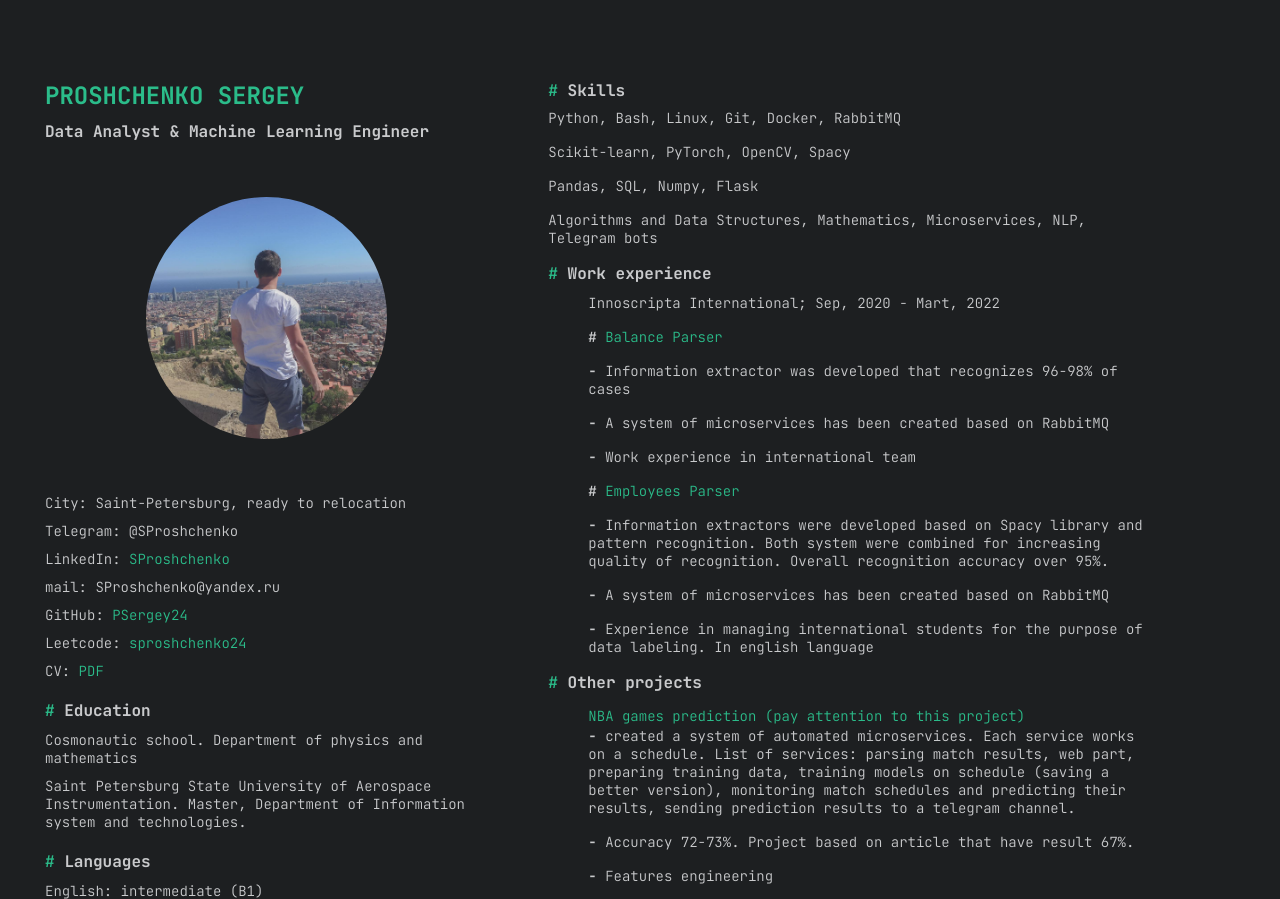
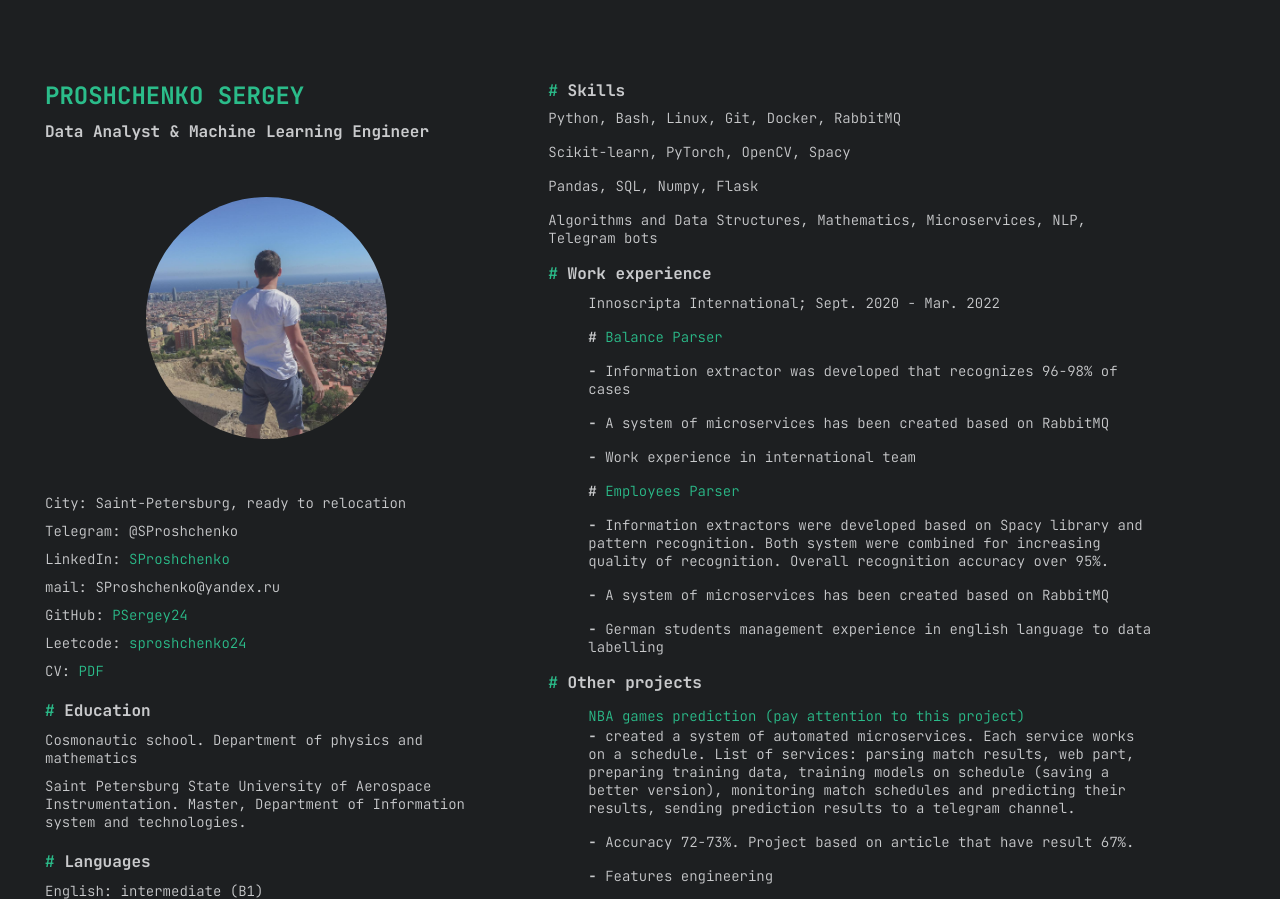
Before and after one commit to PSergey24/portfolio, a Flask app: page / in a window 1280 px wide. Shown: the top 899 px of the page. Run offline with Flask 2, Linux system fonts and the light colour scheme.

Commit message:
- small updates

```diff
--- a/docker-compose.yml
+++ b/docker-compose.yml
@@ -1,4 +1,4 @@
-version: "3.9"
+version: "3.3"
 services:
   web_portfolio:
     build: modules/web
--- a/modules/web/templates/employees_parser.html
+++ b/modules/web/templates/employees_parser.html
@@ -24,7 +24,7 @@
             <p class="p2 goal"><span> - </span>Information extractors were developed based on Spacy library and pattern recognition. Both system were combined for increasing quality of recognition. Overall recognition accuracy over 95%</p>
             <p class="p2 goal"><span> - </span>A system of microservices has been created that parses pages, extracts information and saves it to the database</p>
             <p class="p2 goal"><span> - </span>Some research work</p>
-            <p class="p2 goal"><span> - </span>Experience in managing international students for the purpose of data labeling. In english language</p>
+            <p class="p2 goal"><span> - </span>German students management experience in english language to data labelling</p>
             <div id="carouselExampleControls" class="carousel slide" data-ride="carousel">
               <div class="carousel-inner">
                 <div class="carousel-item active">
--- a/modules/web/templates/index.html
+++ b/modules/web/templates/index.html
@@ -35,7 +35,7 @@
               <p class="p2">Algorithms and Data Structures, Mathematics, Microservices, NLP, Telegram bots</p>
               <h2><span># </span>Work experience</h2>
               <ul>
-                  <li><p class="p2">Innoscripta International; Sep, 2020 - Mart, 2022</p></li>
+                  <li><p class="p2">Innoscripta International; Sept. 2020 - Mar. 2022</p></li>
                   <li><p class="p2"><span># </span><a class="p2" href="/balance_parser">Balance Parser</a></p></li>
                   <li><p class="p2"><span>- </span>Information extractor was developed that recognizes 96-98% of cases</p></li>
                   <li><p class="p2"><span>- </span>A system of microservices has been created based on RabbitMQ</p></li>
@@ -43,7 +43,7 @@
                   <li><p class="p2"><span># </span><a class="p2" href="/employees_parser">Employees Parser</a></p></li>
                   <li><p class="p2"><span>- </span>Information extractors were developed based on Spacy library and pattern recognition. Both system were combined for increasing quality of recognition. Overall recognition accuracy over 95%.</p></li>
                   <li><p class="p2"><span>- </span>A system of microservices has been created based on RabbitMQ</p></li>
-                  <li><p class="p2"><span>- </span>Experience in managing international students for the purpose of data labeling. In english language</p></li>
+                  <li><p class="p2"><span>- </span>German students management experience in english language to data labelling</p></li>
               </ul>
               <h2><span># </span>Other projects</h2>
               <ul>
```
